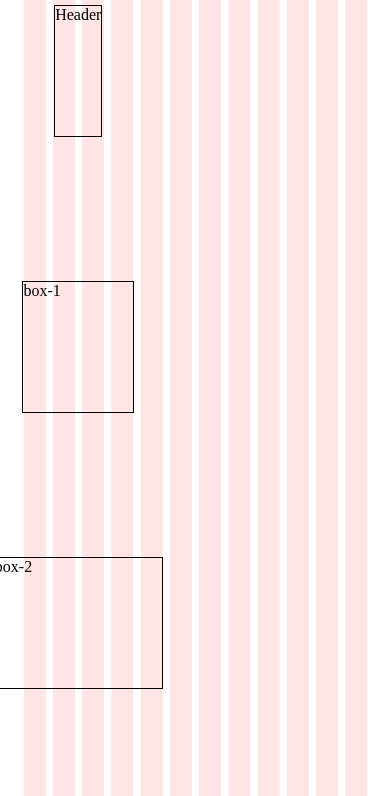
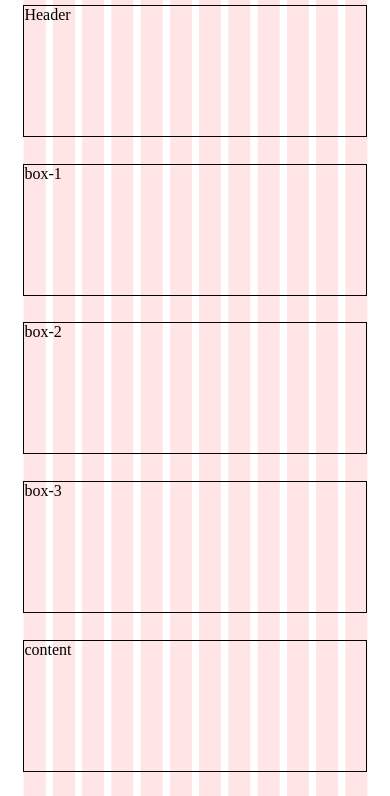
Before and after one commit to AnjaZabina/flexbox, a plain HTML site: page index.html in a window 390 px wide. Shown: the top 796 px of the page. Drawn offline with Linux system fonts and the light colour scheme.

Commit message:
first draft done

```diff
--- a/Style.css
+++ b/Style.css
@@ -78,138 +78,77 @@ footer{
 	margin: 5px 0;
 }
 
+/* mindre dataskärm */
 @media screen and (max-width: 1200px) {
 	.container{
 		display: grid;
-		grid-template-columns: repeat(3, 1fr);
+		grid-template-columns: repeat(12, 1fr);
 		grid-template-rows: 1fr 1fr 1fr 1fr;
 		grid-template-areas:
-		"header header header"
-		"box-1 box-2 box-3"
-		"content content sidebar"
-		"footer footer footer";
+		"header header header header header header header header header header header header"
+		"box-1 box-1 box-1 box-2 box-2 box-2 box-2 box-2 box-2 box-3 box-3 box-3"
+		"content content content content content content content content sidebar sidebar sidebar sidebar"
+		"footer footer footer footer footer footer footer footer footer footer footer footer";
 	   }
-        .box1{
-			grid-area: box-1;
-			justify-self: start;
-			width: 73%;
-		}
-		.box2{
-			grid-area: box-2;
-			justify-self: center;
-			width: 152%;
-		}
-		.box3{
-			grid-area: box-3;
-			justify-self: end;
-			width: 73%;
 	 }
 
-		   @media screen and (max-width: 960px) {
-			.container{
+/*  surfplatta */
+
+@media screen and (max-width: 960px){
+	.container {
 		display: grid;
-				grid-template-columns: repeat(3, 1fr);
-				grid-template-rows: repeat(4, 1fr);
+		grid-template-columns: repeat(12, 1fr);
+		grid-template-rows: auto;
 		grid-template-areas:
-				"header header header"
-				"box-1 box-2 box-3"
-				"content content sidebar"
-				"footer footer footer";
-				gap: 2%;
-
+		"header header header header header header header header header header header header"
+		"box-1 box-1 box-1 box-1 box-2 box-2 box-2 box-2 box-3 box-3 box-3 box-3"
+		"content content content content content content sidebar sidebar sidebar sidebar sidebar sidebar"
+		"footer footer footer footer footer footer footer footer footer footer footer footer";
 	}
-				.box1{
-					grid-area: box-1;
-					justify-self: start;
-					width: 100%;
-
-				}
-				.box2{
-					grid-area: box-2;
-					justify-self: center;
-
-				}
-				.box3{
-					grid-area: box-3;
-					justify-self: end;
-
-				   }
-				.content{
-					grid-area: content;
-					width: 74%;
-					justify-self: start ;
-				}
-				.sidebar{
-					grid-area: sidebar;
-					width: 153%;
-					justify-self: self-end;
-
-					 }
-				   footer{
+	footer {
 		display: grid;
 		grid-template-columns: repeat(2, 1fr);
 		grid-template-rows: 1fr 1fr;
 		grid-area: footer;
+
 					grid-template-areas:
 					"footer1 footer2"
 					"footer3 footer4";
-
-					height: auto;
 		            padding: 5px;
-
-					gap: 2%;
-				}
-				.footer1
-				.footer2
-				.footer3
-				.footer4{
-					margin: 5px 0;
-
-
+					margin-bottom: 5px;
+					gap: 0;
 	}
 }
 
+
+/* mobil */
 				@media screen and (max-width: 768px) {
 					.container{
 						display: grid;
-						grid-template-columns: 1 fr;
-						grid-template-rows: repeat(7, 1fr);
+						grid-template-columns: repeat(12, 1fr);
+						grid-template-rows: auto;
 						grid-template-areas:
-						"header"
-						"box-1"
-						"box-2"
-						"box-3"
-						"content"
-						"sidebar"
-						"footer";
+						"header header header header header header header header header header header header"
+						"box-1 box-1 box-1 box-1 box-1 box-1 box-1 box-1 box-1 box-1 box-1 box-1"
+						"box-2 box-2 box-2 box-2 box-2 box-2 box-2 box-2 box-2 box-2 box-2 box-2"
+						"box-3 box-3 box-3 box-3 box-3 box-3 box-3 box-3 box-3 box-3 box-3 box-3"
+						"content content content content content content content content content content content content"
+						"sidebar sidebar sidebar sidebar sidebar sidebar sidebar sidebar sidebar sidebar sidebar sidebar"
+						"footer footer footer footer footer footer footer footer footer footer footer footer";
 						 }
-						 .header,
-						 .box1,
-						 .box2,
-						 .box3,
-						 .content,
-						 .sidebar,
-						 footer {
-							 justify-self: center;
-
-						 }
-
 
 						   footer{
 							display: grid;
 							grid-template-columns: 1fr;
 							grid-template-rows: repeat(4,1 fr);
 							grid-area: footer;
-							height: auto;
+							grid-template-areas:
+							"footer1"
+							"footer2"
+							"footer3"
+							"footer4";
+							gap: 0;
 							padding: 5px;
+						 }
 
-							gap: 2%;
 					}
-						.footer1
-						.footer2
-						.footer3
-						.footer4{
-							margin: 5px 0;
-						}
-					}
-		 	    }
```
Lines whose indentation alone changed are shown as unchanged.
